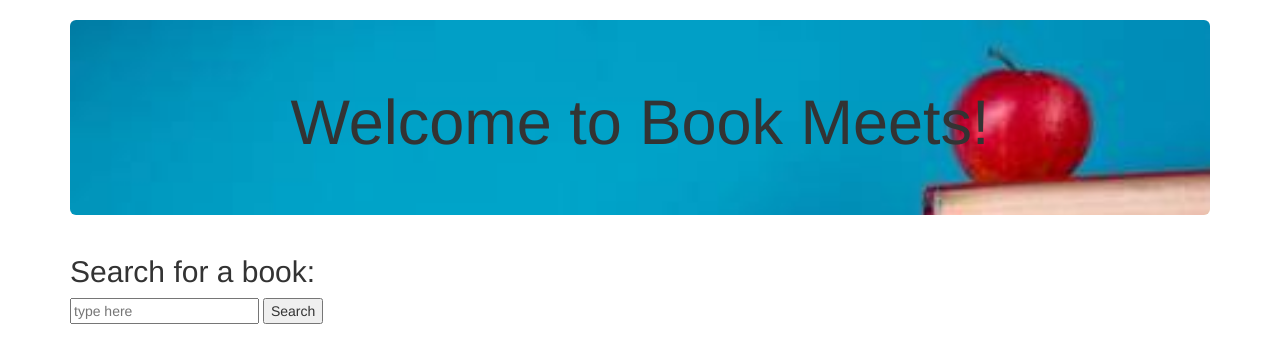
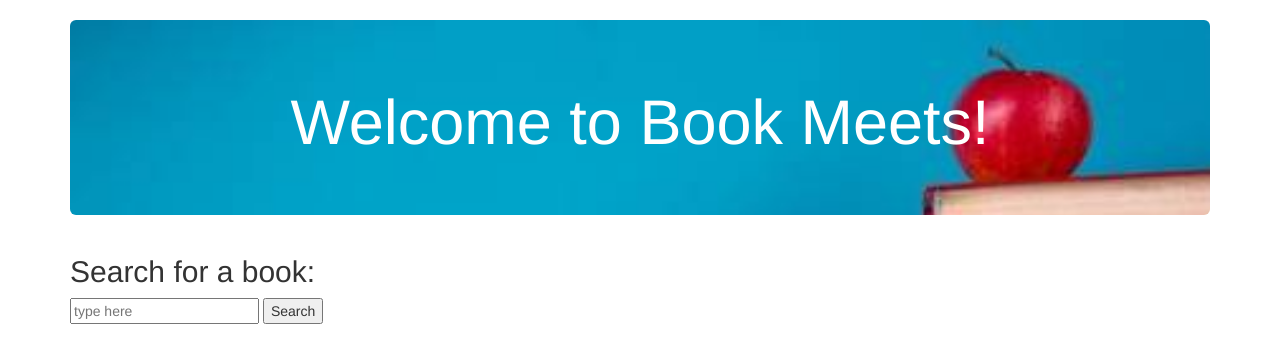
Before and after one commit to liyaSileshi/bookMeets, a Flask app: page / in a window 1280 px wide. Shown: the part 52-415 px from the top of the page. Run offline with Flask 2, Linux system fonts and the light colour scheme; data that the repository does not hold is empty; some libraries are stand-ins or nearby versions.

Commit message:
did stiff

```diff
--- a/templates/base.html
+++ b/templates/base.html
@@ -6,7 +6,7 @@
   <title>bookMeets</title>
   <!-- Latest compiled and minified CSS -->
   <link rel='stylesheet' href='https://maxcdn.bootstrapcdn.com/bootstrap/3.3.7/css/bootstrap.min.css'>
-  <link rel="stylesheet" href="/css/style.css">
+  <link rel="stylesheet" type="text/css" href="{{url_for('static', filename='/css/style.css',v=0.01)}}">
 </head>
 <body>
   {% include 'partials/navbar.html' %}
--- a/web/static/css/style.css
+++ b/web/static/css/style.css
@@ -1,11 +1,17 @@
+
+img {
+    min-width: 300px;
+    min-height:  300px;
+    padding-left: 20px;
+}
 
 .jumbotron{
-    background-image:  url("/images/book_image.jpg") ;
+    background-image:
+    url("/images/book_image.jpg");
     background-repeat: no-repeat;
     background-size: cover;
 }
 
-img {
-    min-width: 300px;
-    height: 300px;
+.jumbotron h1 {
+    color: white;
 }
```
